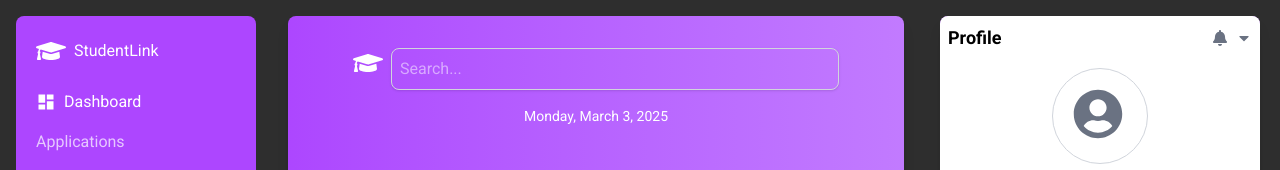
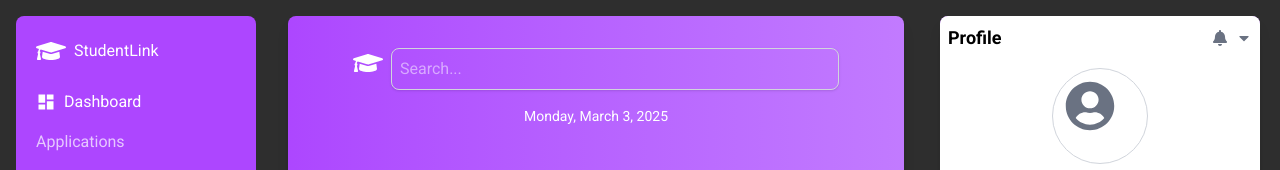
Before and after one commit to william2032/StudentLink, a React (Vite) app in the folder Frontend/: page /dashboard in a window 1280 px wide. Shown: the top 170 px of the page. Built offline with nearby package versions, Linux system fonts and the light colour scheme.

Commit message:
minor change

```diff
--- a/Frontend/src/components/Dashboard.jsx
+++ b/Frontend/src/components/Dashboard.jsx
@@ -225,7 +225,7 @@ const UserProfile = ({ userName, studentId }) => {
                     </div>
                 </div>
                 <div className="w-24 h-24 rounded-full overflow-hidden ml-26 mb-4 border border-gray-300">
-                    <FaUserCircle className="text-gray-500 ml-5 mt-5" size={50} />
+                    <FaUserCircle className="text-gray-500 ml-3 mt-3" size={50} />
                 </div>
                 <h2 className="text-lg text-black font-semibold mb-2">{userName || "John Doe"}</h2>
             </div>
```
